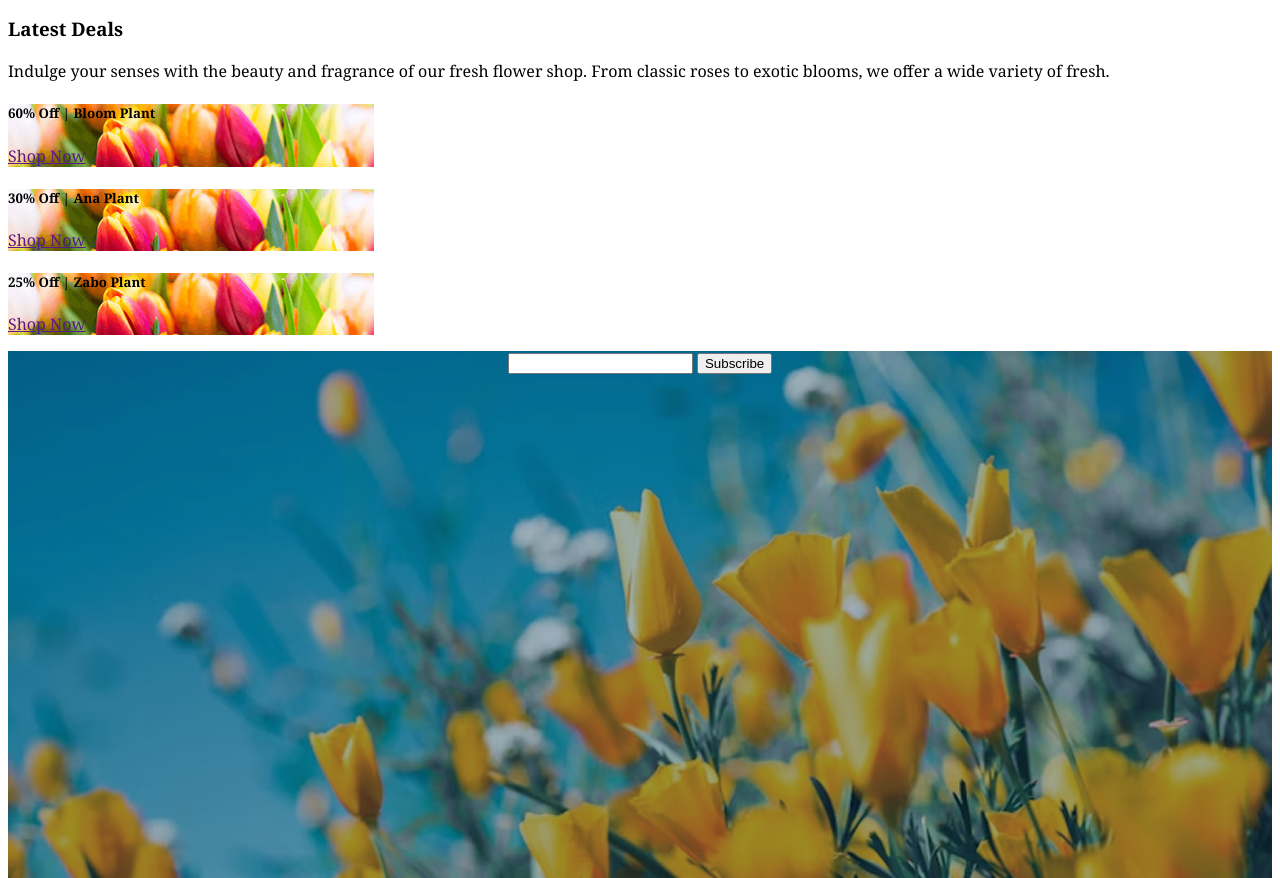
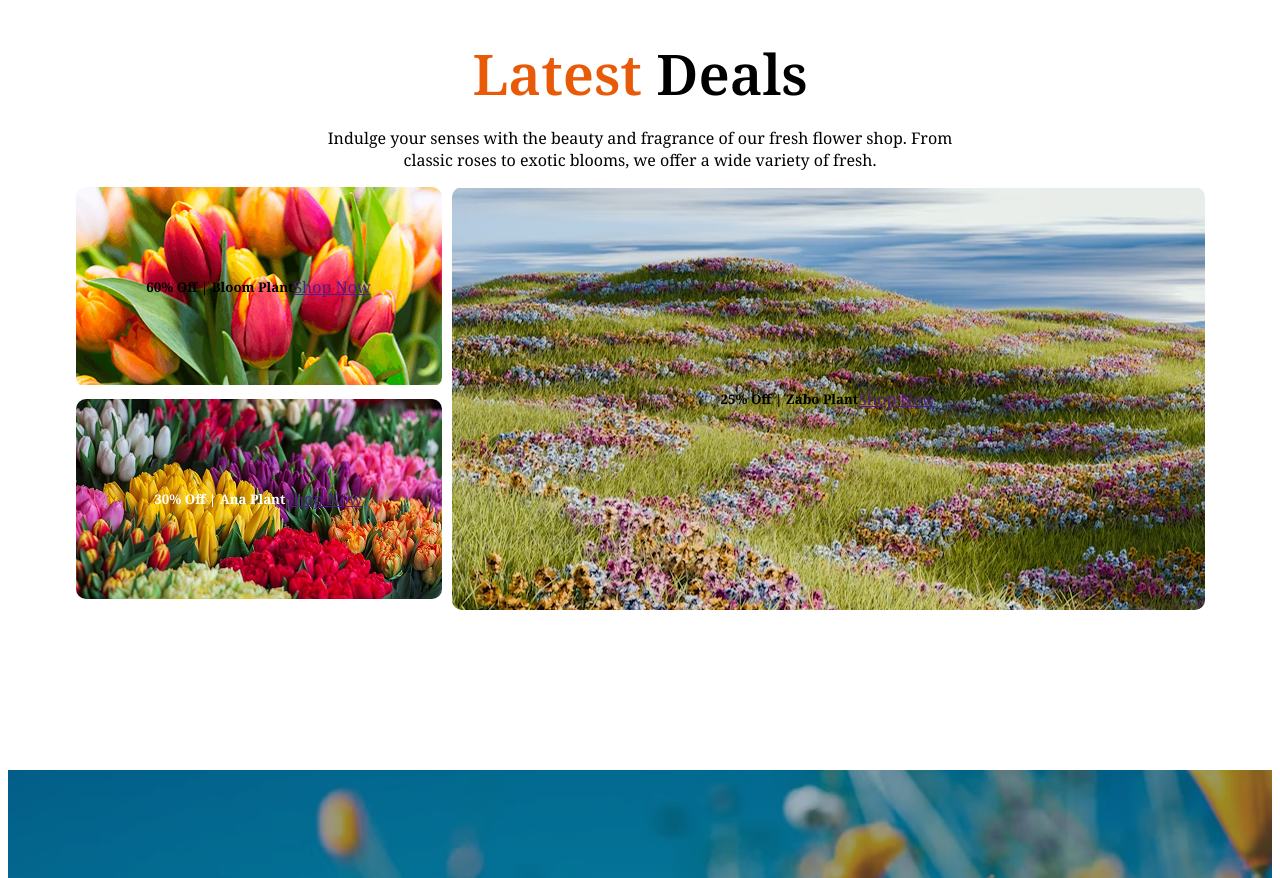
Before and after one commit to symun2022/B12A02-Responsive-Flowers-symun-assignment, a plain HTML site: page index.html in a window 1280 px wide. Shown: the part 2540-3418 px from the top of the page. Drawn offline with Linux system fonts and the light colour scheme.

Commit message:
colorful bunch section styles updated

```diff
--- a/index.html
+++ b/index.html
@@ -139,18 +139,25 @@
           </section>
           <!-- latest deal section -->
            <div class="deals-container">
-                <h3 class="deals-title">Latest  Deals</h3>
+                <div class="latest-deal-header-container">
+                    <h1 class="deals-title"><span class="common-color-01">Latest</span>  Deals</h1>
                 <p class="deals-description">Indulge your senses with the beauty and fragrance of our fresh flower shop. From classic roses to exotic blooms, we offer a wide variety of fresh.</p>
+                </div>
+
                 <div class="deals-banner-container">
-                    <div class="deals-banner">
-                        <h5 class="offer">60% Off | Bloom Plant</h5>
-                        <p class="shop-now"><a href="">Shop Now</a></p>
+                    <div class="deals-banner-left">
+                        <div class="deals-banner-1">
+                            <h5 class="offer">60% Off | Bloom Plant</h5>
+
+                            <p class="shop-now"><a href="">Shop Now</a></p>
+                        </div>
+                        <div class="deals-banner-2">
+                            <h5 class="offer">30% Off | Ana  Plant</h5>
+                            <p class="shop-now"><a href="">Shop Now</a></p>
+                        </div>
                     </div>
-                    <div class="deals-banner">
-                        <h5 class="offer">30% Off | Ana  Plant</h5>
-                        <p class="shop-now"><a href="">Shop Now</a></p>
-                    </div>
-                    <div class="deals-banner">
+
+                    <div class="deals-banner-3">
                         <h5 class="offer">25% Off | Zabo Plant</h5>
                         <p class="shop-now"><a href="">Shop Now</a></p>
                     </div>
@@ -158,8 +165,12 @@
            </div>
            <!-- colorful bunch section -->
             <div class="colorful-bunch-container">
-                <input type="text" name="" id="">
-                <button>Subscribe</button>
+                <div class="form">
+                    <h3 class="bunch-title">Join the colorful Bunch</h3>
+                    <input type="text" name="" id="" placeholder="write your email">
+                    <button class="btn-sub">Subscribe</button>
+                </div>
+
             </div>
     </main>
     <footer>
--- a/style.css
+++ b/style.css
@@ -107,15 +107,99 @@
     font-weight: 600;
     font-size: 3rem;
 }
+/* latest deal styles */
+.deals-container{
+    width: 1140px;
+    margin: 0 auto;
+    justify-items: center;
 
-.deals-banner{
+}
+.latest-deal-header-container{
+    width: 668px;
+    text-align: center;
+
+
+
+}
+.deals-title{
+    font-weight: 600;
+    font-size: 3.5rem;
+    margin-bottom: 5px;
+}
+
+
+.deals-banner-container{
+    display: grid;
+    grid-template-columns: 366px auto;
+    justify-content: center;
+
+}
+
+.deals-banner-1{
     width: 366px;
-    height: 206;
+    height: 200px;
+    border-radius: 10px;
     background-image: url(assets/deal-ana.png);
+    background-repeat: no-repeat;
+    display: flex;
+    justify-content: center;
+    align-items: center;
 }
+.deals-banner-2{
+    width: 366px;
+    height: 200px;
+    color: white;
+    display: flex;
+    justify-content: center;
+    align-items: center;
+    /* text-align: center; */
+    /* justify-items: center; */
+    border-radius: 10px;
+    background-image: url(assets/deal-bloom.png);
+    background-repeat: no-repeat;
+}
+
+.deals-banner-3{
+    width: 753px;
+    height: 423px;
+    border-radius: 10px;
+    background-image: url(assets/deal-zabo.png);
+    display: flex;
+    justify-content: center;
+    align-items: center;
+    margin-left: 10px;
+}
+.deals-banner-left{
+    display: grid;
+    grid-template-columns: 1;
+}
+
 .colorful-bunch-container{
+    width: 100%;
     background-image: url(assets/news-letter-bg.png);
     background-size: cover;
     height: 533px;
     text-align: center;
+    margin-top: 160px;
+    display: flex;
+    justify-content: center;
+    align-items: center;
+
+
 }
+.bunch-title{
+    color: white;
+}
+input[type=text]{
+    width: 644px;
+    height: 50px;
+    border: none;
+}
+.btn-sub{
+    width: 186px;
+    height: 50px;
+    color: white;
+    background-color: #E95A08;
+    border: none;
+    margin-left: -5px;
+}
```
